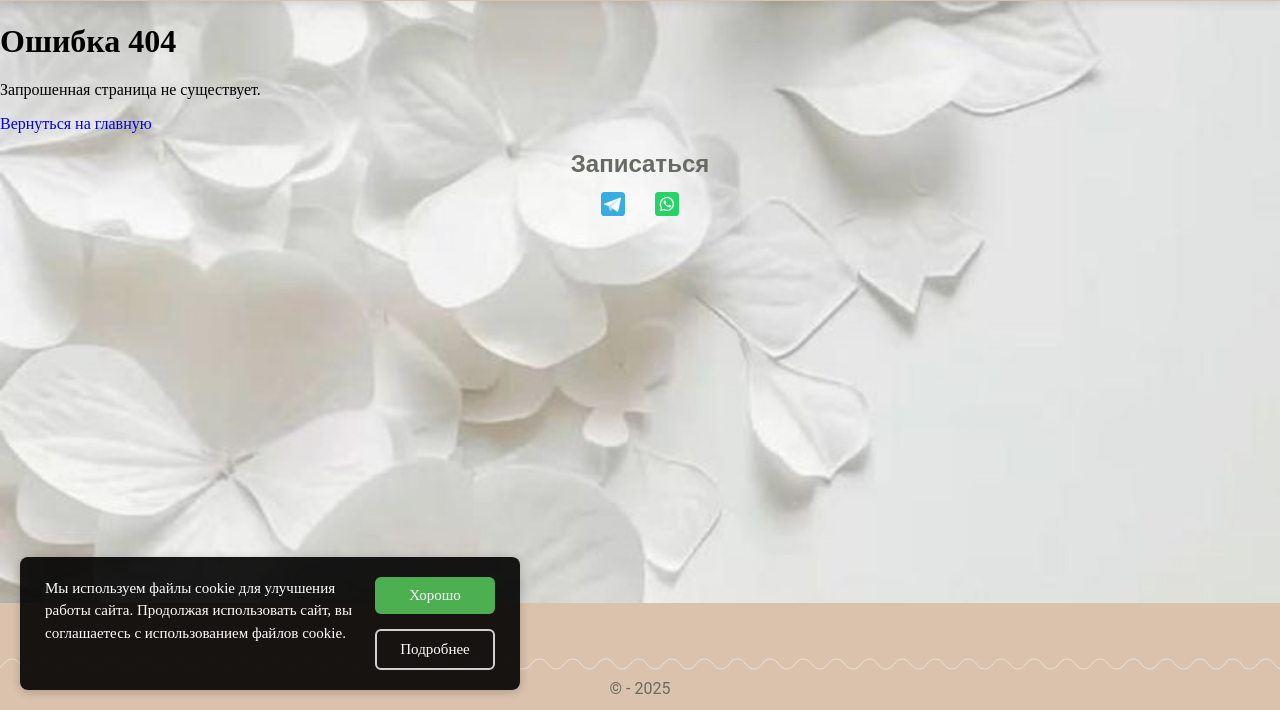
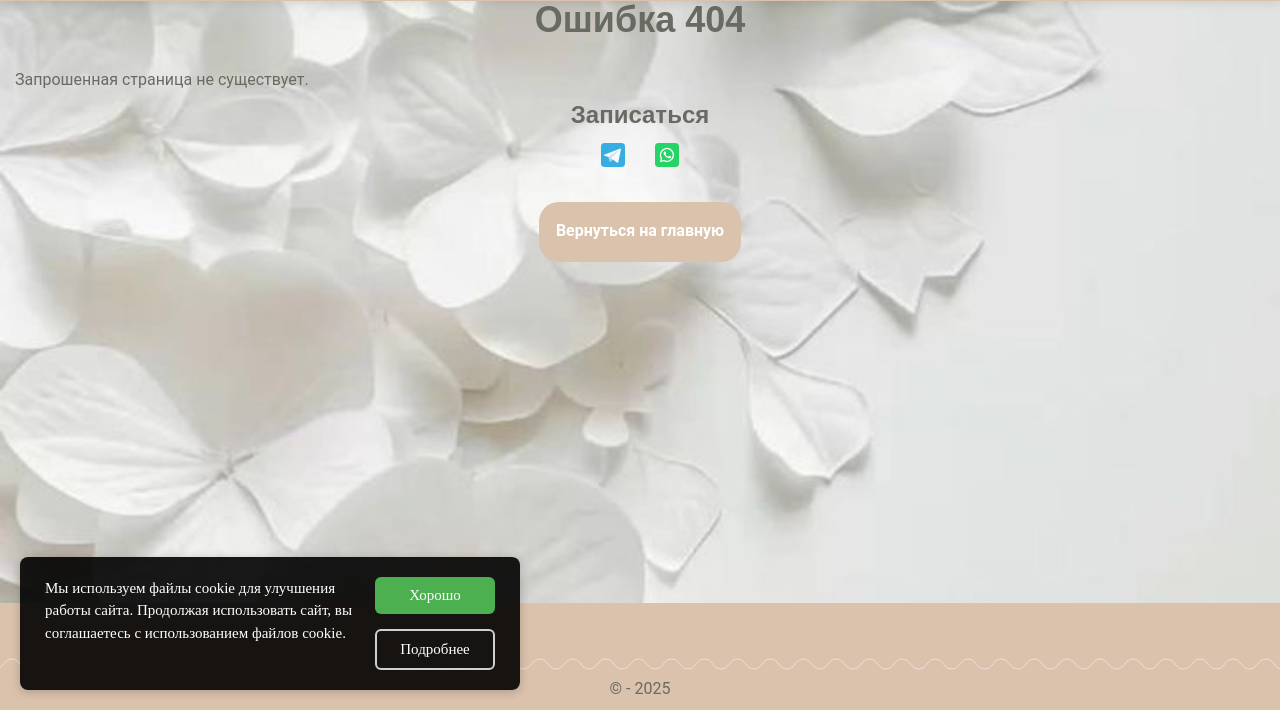
Before and after one commit to Igorek1986/massaz72, a Django app: template massaz72/templates/errors/404.html in a window 1280 px wide. Shown: the part 90-800 px from the top of the page. Run offline with Django 5.2, Linux system fonts and the light colour scheme; the template is opened without the code that fills it, so the values that code supplies are empty; style sheets or scripts are compiled from the project's sources; some libraries are stand-ins or nearby versions; some web fonts are replaced.

Commit message:
update style for 404.html and 500.html

```diff
--- /dev/null
+++ b/massaz72/static/css/components/_error.scss
@@ -0,0 +1,29 @@
+.error {
+  padding: var(--offset) 0;
+  padding-top: 0;
+
+  &__title {
+    margin: 0;
+    margin-bottom: var(--offset);
+    padding: 0;
+    font-family: var(--second-family);
+    font-weight: 700;
+    font-size: 36px;
+    line-height: 104%;
+    text-align: center;
+    color: var(--main-color-text);
+
+    @include tablet {
+      font-size: 30px;
+    }
+  }
+
+  &__description {
+    margin-bottom: calc(var(--offset) / 3);
+    font-family: var(--font-family);
+    font-weight: 400;
+    font-size: 16px;
+    line-height: 137%;
+    color: var(--main-color-text);
+  }
+}
--- a/massaz72/static/css/main.scss
+++ b/massaz72/static/css/main.scss
@@ -12,3 +12,4 @@
 @import "./components/footer";
 @import "./components/about";
 @import "./components/cookies";
+@import "./components/error";
--- a/massaz72/templates/errors/404.html
+++ b/massaz72/templates/errors/404.html
@@ -2,7 +2,16 @@
 
 {% block title %}Страница не найдена (404){% endblock %}
 {% block body %}
-<h1>Ошибка 404</h1>
-    <p>Запрошенная страница не существует.</p>
-<p><a href="{% url 'main:index' %}">Вернуться на главную</a></p>
+  <div class="container">
+    <h1 class="error__title">Ошибка 404</h1>
+    <p class="error__description">Запрошенная страница не существует.</p>
+{#    <p><a href="{% url 'main:index' %}">Вернуться на главную</a></p>#}
+  </div>
 {% endblock %}
+
+
+{% block button_back %}
+  <div class="container massage__back massage__center">
+    <a class="massage__back-text" href="{% url 'main:index' %}">Вернуться на главную</a>
+  </div>
+{% endblock %}
```
Also changed, not shown: massaz72/static/css/main.css (+23 -0 lines), massaz72/templates/errors/500.html (+11 -3 lines).
